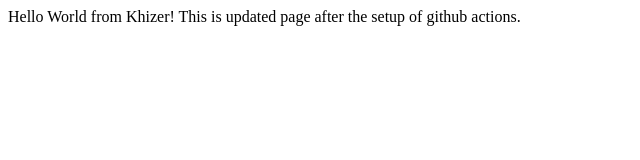
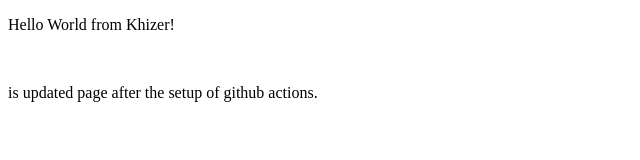
Before and after one commit to khizerkamal/Bootcamp_assignment1, a plain HTML site: page index.html in a window 1280 px wide. Shown: the whole page, without its empty margins (0-640 px from the left). Drawn offline with Linux system fonts and the light colour scheme.

Commit message:
updated index.html

```diff
--- a/index.html
+++ b/index.html
@@ -7,8 +7,8 @@
 </head>
 <body>
 <div>
-    Hello World from Khizer!
-    This is updated page after the setup of github actions.
+    <p>Hello World from Khizer!</p><br>
+    <p>is updated page after the setup of github actions.</p>
 </div>
 </body>
 </html>
```
